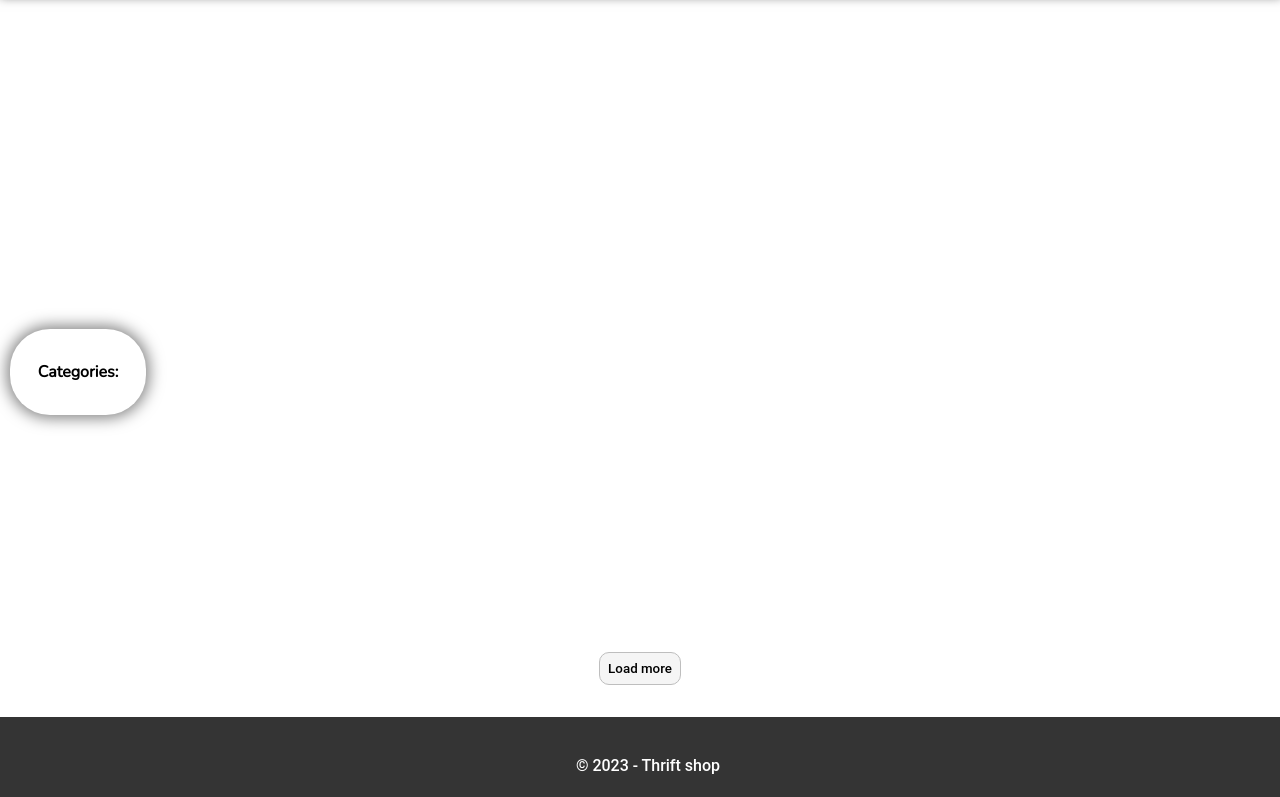
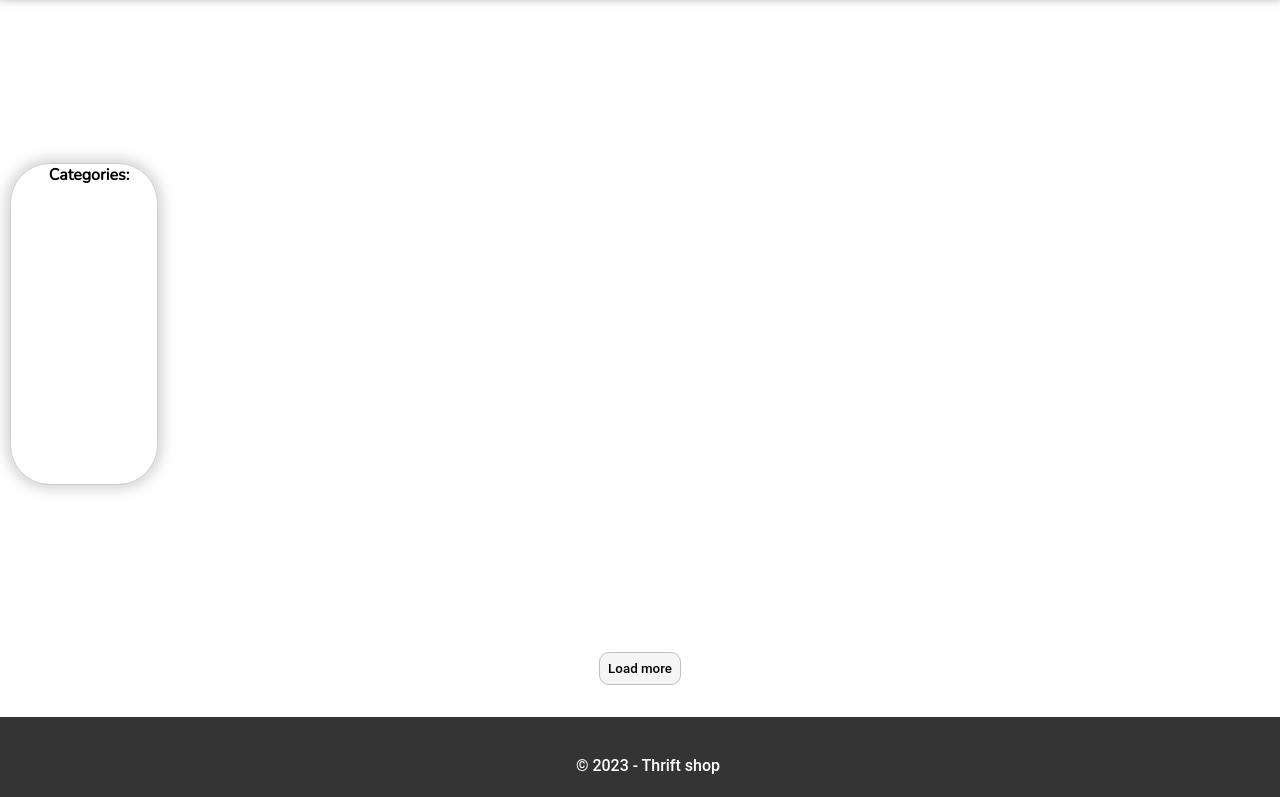
Before and after one commit to Matei7/internship-2023, a website built with webpack: page public/index.html in a window 1280 px wide. Shown: the part 76-873 px from the top of the page. Built offline with nearby package versions, Linux system fonts and the light colour scheme; no server answers.

Commit message:
Stylized the filter wrapper

```diff
--- a/public/index.html
+++ b/public/index.html
@@ -8,7 +8,8 @@
     <link rel="preconnect" href="https://fonts.gstatic.com" crossorigin>
     <meta name="viewport" content="width=device-width, initial-scale=1.0">
     <link href="https://fonts.googleapis.com/css2?family=Nunito:wght@200&display=swap" rel="stylesheet">
-	<link href="https://fonts.googleapis.com/css2?family=Manrope:wght@300&family=Nunito:wght@200&display=swap" rel="stylesheet">
+    <link href="https://fonts.googleapis.com/css2?family=Manrope:wght@300&family=Nunito:wght@200&display=swap"
+          rel="stylesheet">
     <link rel="stylesheet" href="https://cdnjs.cloudflare.com/ajax/libs/font-awesome/6.4.0/css/all.min.css">
 </head>
 <body>
@@ -34,9 +35,11 @@
         </nav>
     </header>
     <main>
+        <div class="filter-wrapper">
             <div class="filter-section">
                 <p>Categories:</p>
 
+            </div>
         </div>
         <div class="shop-items"></div>
     </main>
--- a/src/sass/styles.scss
+++ b/src/sass/styles.scss
@@ -170,26 +170,30 @@ body {
     justify-content: space-between;
     flex-direction: row;
   }
-  .filter-section{
+
+  .filter-wrapper {
+    border: 1px solid rgba(0, 0, 0, 0.2);
     top: 50%;
     transform: translateY(-50%);
-    padding: 2rem 1rem;
-    max-height: 30rem;
+    position: fixed;
+    z-index: 7;
+    margin-left: 10px;
+    border-radius: 40px;
+    overflow: hidden;
+    background-color: transparent;
+    box-shadow: 0 0 15px 3px rgba(0, 0, 0, 0.2);
+  }
+  .filter-section{
+    padding: 0 1rem 0 1rem;
+    height: 20rem;
     width: 6.5rem;
-    position: fixed;
     z-index: 8;
     border-radius: 40px;
     display: flex;
     flex-direction: column;
     margin-left: 10px;
-    box-shadow: 0 0 15px 3px rgba(0,0,0,0.5);
-    overflow-x: hidden;
-    justify-content: center;
-    overflow-y: auto;
+    overflow-y: scroll;
     white-space: nowrap;
-    &:first-child{
-      margin-top: 3rem;
-    }
   }
   .filter-section p{
     margin: 0;
@@ -224,7 +228,7 @@ body {
 
   .shop-items{
     margin-top: 10rem;
-    margin-left: calc(8rem + 20px);
+    margin-left: 11rem;
     margin-right: calc(8rem + 20px);
 
     display: flex;
```
Also changed, not shown: dist/index.css. Lines whose indentation alone changed are shown as unchanged.
